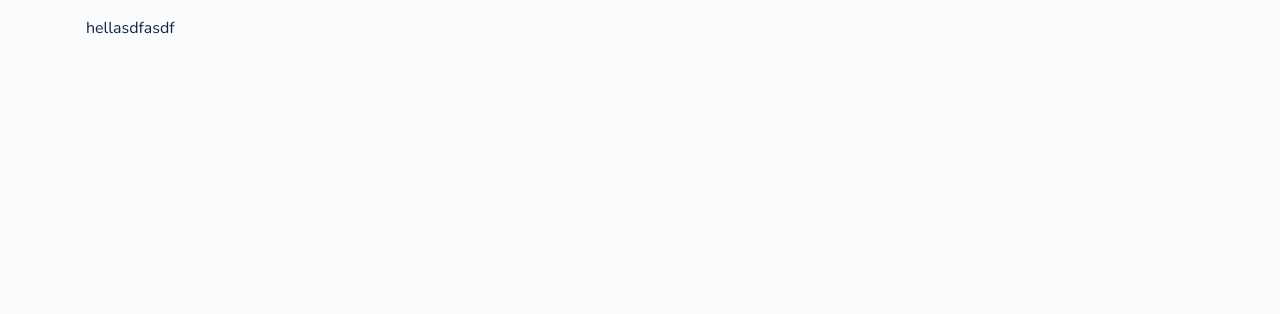
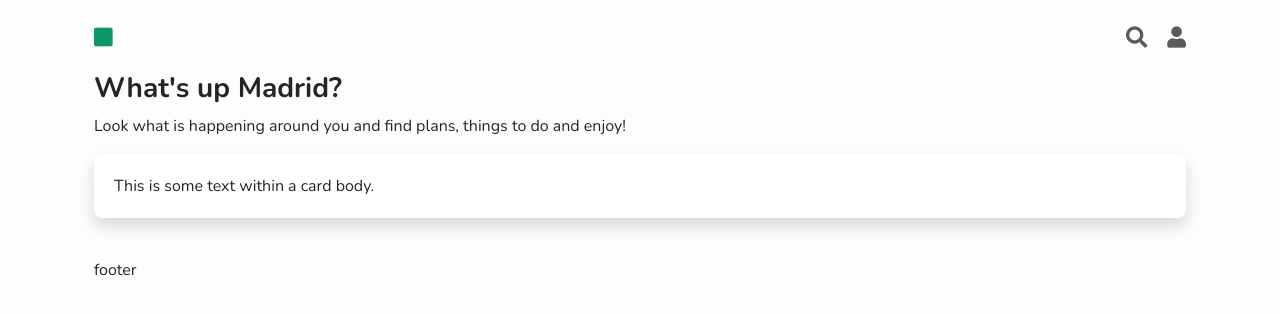
Before and after one commit to caguilar-iam-worlding/angularapp, an Angular app: page / in a window 1280 px wide. Shown: the top 314 px of the page. Built offline with nearby package versions, Linux system fonts and the light colour scheme.

Commit message:
Header component

```diff
--- a/src/app/app.component.html
+++ b/src/app/app.component.html
@@ -1,7 +1,18 @@
-<div class="container p-3">
-  <div class="row">
-      <div class="col">
-        hellasdfasdf
-      </div>
+<app-header></app-header>
+<div class="row">
+  <div class="col">
+    <div #home_header class="mb-3">
+        <h3 class="font-weight-bold">What's up {{ city }}?</h3>
+        <div>Look what is happening around you and find plans, things to do and enjoy!</div>
     </div>
+    <div #home_body class="mb-3">
+        <div class="card card-no-border card-radius shadow">
+            <div class="card-body">
+              This is some text within a card body.
+            </div>
+          </div>
+    </div>
+
+  </div>
 </div>
+<app-footer></app-footer>
--- a/src/app/app.component.ts
+++ b/src/app/app.component.ts
@@ -7,4 +7,5 @@ import { Component } from '@angular/core';
 })
 export class AppComponent {
   title = 'iamworldingangularapp';
+  city = 'Madrid';
 }
--- a/src/app/app.module.ts
+++ b/src/app/app.module.ts
@@ -2,10 +2,14 @@ import { BrowserModule } from '@angular/platform-browser';
 import { NgModule } from '@angular/core';
 
 import { AppComponent } from './app.component';
+import { HeaderComponent } from './elements/header/header.component';
+import { FooterComponent } from './elements/footer/footer.component';
 
 @NgModule({
   declarations: [
-    AppComponent
+    AppComponent,
+    HeaderComponent,
+    FooterComponent
   ],
   imports: [
     BrowserModule
--- /dev/null
+++ b/src/app/elements/footer/footer.component.html
@@ -0,0 +1,5 @@
+<div class="row mt-4">
+  <div class="col">
+    footer
+  </div>
+</div>
--- /dev/null
+++ b/src/app/elements/footer/footer.component.ts
@@ -0,0 +1,15 @@
+import { Component, OnInit } from '@angular/core';
+
+@Component({
+  selector: 'app-footer',
+  templateUrl: './footer.component.html',
+  styleUrls: ['./footer.component.css']
+})
+export class FooterComponent implements OnInit {
+
+  constructor() { }
+
+  ngOnInit() {
+  }
+
+}
--- /dev/null
+++ b/src/app/elements/header/header.component.html
@@ -0,0 +1,9 @@
+<div class="row mb-4">
+  <div class="col-6 align-left">
+      <i class="fas fa-square fa-lg primary-color align-middle"></i>
+  </div>
+  <div class="col-6 align-right">
+      <i class="fas fa-search fa-lg align-middle icon-color icon-right-spacing"></i>
+      <i class="fas fa-user fa-lg icon-color align-middle"></i>
+  </div>
+</div>
--- /dev/null
+++ b/src/app/elements/header/header.component.ts
@@ -0,0 +1,15 @@
+import { Component, OnInit } from '@angular/core';
+
+@Component({
+  selector: 'app-header',
+  templateUrl: './header.component.html',
+  styleUrls: ['./header.component.css']
+})
+export class HeaderComponent implements OnInit {
+
+  constructor() { }
+
+  ngOnInit() {
+  }
+
+}
--- a/src/index.html
+++ b/src/index.html
@@ -26,7 +26,10 @@
   </head>
 
   <body>
-    <app-root></app-root>
+    <div class="container p-4">
+      <app-root></app-root>
+    </div>
+
   </body>
 
 </html>
--- a/src/styles.css
+++ b/src/styles.css
@@ -1,11 +1,12 @@
 /* Variables */
 :root {
+  /* Project colors */
+  --primary-color: #0d9869;
   /* Background colors */
-  --primary-bg-color: #f9fbfd;
-  --secondary-bg-color: #fff;
+  --primary-bg-color: #fdfdfd;
   /* Text colors */
-  --primary-text-color: #12263f;
-  --secondary-text-color: #6e84a3;
+  --primary-text-color: #252525;
+  --secondary-text-color: #9d9d9d;
 }
 
 
@@ -14,3 +15,46 @@ body {
   color: var(--primary-text-color);
   font-family: 'Nunito', sans-serif;
 }
+
+/* Color classes */
+.black-color {
+  color: #000;
+}
+.white-color {
+  color: #fff;
+}
+.primary-color {
+  color: var(--primary-color);
+}
+.icon-color {
+  opacity: 0.75;
+}
+
+
+
+
+/* Space between components */
+.icon-left-spacing {
+  margin-left: 1.25rem!important;
+}
+.icon-right-spacing {
+  margin-right: 1.25rem!important;
+}
+
+
+/* Align items */
+.align-left {
+  text-align: left;
+}
+.align-right {
+  text-align: right;
+}
+
+
+/* Card */
+.card-no-border {
+  border: 0px;
+}
+.card-radius {
+  border-radius: 0.5rem;
+}
```
Also changed, not shown: src/app/elements/footer/footer.component.css (added), src/app/elements/header/header.component.css (added), 2 other files (tests, documents, lock files or other folders).
